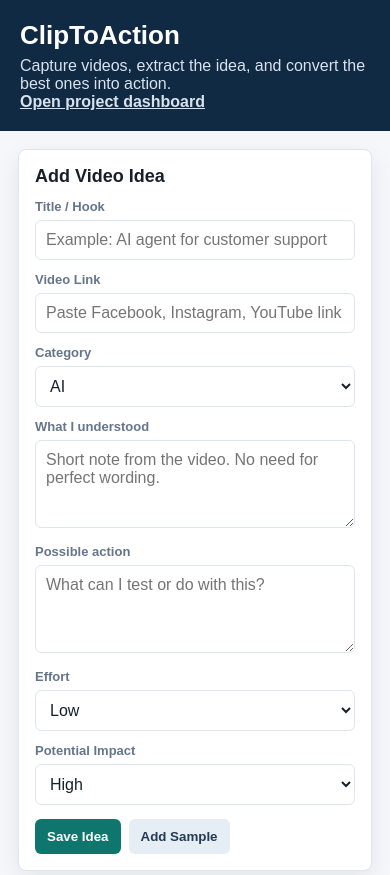
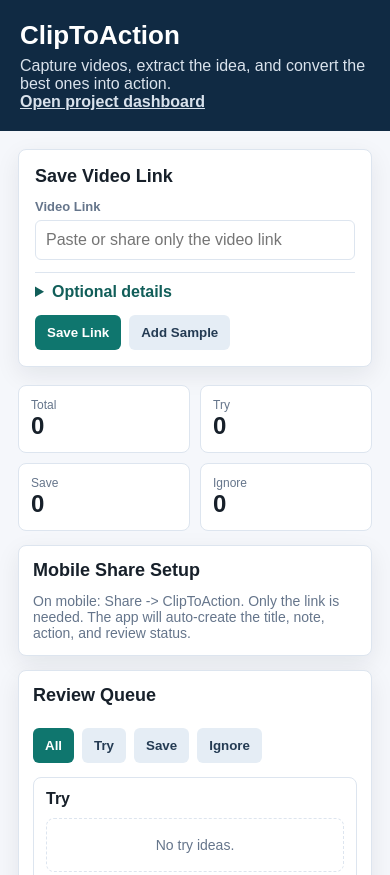
Before and after one commit to Jaiswalmagic1/ClipToAction, a plain HTML site: page index.html in a window 390 px wide. Shown: the top 875 px of the page. Drawn offline with Linux system fonts and the light colour scheme.

Commit message:
Make capture link-only by default

```diff
--- a/index.html
+++ b/index.html
@@ -135,6 +135,8 @@
     }
     .panel { padding: 14px; margin-bottom: 14px; }
     .help-text { margin: 0; color: var(--muted); font-size: 14px; }
+    details { margin-top: 12px; border-top: 1px solid var(--line); padding-top: 10px; }
+    details summary { cursor: pointer; color: var(--accent-dark); font-weight: 700; }
     @media (max-width: 1050px) {
       main { grid-template-columns: 1fr; }
       aside { position: static; }
@@ -155,18 +157,21 @@
 
   <main>
     <aside>
-      <h2>Add Video Idea</h2>
+      <h2>Save Video Link</h2>
       <form id="ideaForm">
+        <label for="url">Video Link</label>
+        <input id="url" type="url" required placeholder="Paste or share only the video link">
+
+        <details>
+          <summary>Optional details</summary>
+
           <label for="title">Title / Hook</label>
-        <input id="title" required placeholder="Example: AI agent for customer support">
-
-        <label for="url">Video Link</label>
-        <input id="url" type="url" placeholder="Paste Facebook, Instagram, YouTube link">
+          <input id="title" placeholder="Auto-created from link if blank">
 
           <label for="category">Category</label>
           <select id="category">
+            <option>Business</option>
             <option>AI</option>
-          <option>Business</option>
             <option>Marketing</option>
             <option>Operations</option>
             <option>Finance</option>
@@ -175,10 +180,10 @@
           </select>
 
           <label for="notes">What I understood</label>
-        <textarea id="notes" placeholder="Short note from the video. No need for perfect wording."></textarea>
+          <textarea id="notes" placeholder="Optional. The app can create this later."></textarea>
 
           <label for="action">Possible action</label>
-        <textarea id="action" placeholder="What can I test or do with this?"></textarea>
+          <textarea id="action" placeholder="Optional. The app will create a default action."></textarea>
 
           <label for="effort">Effort</label>
           <select id="effort">
@@ -193,9 +198,10 @@
             <option>Medium</option>
             <option>Low</option>
           </select>
+        </details>
 
         <div class="actions">
-          <button type="submit">Save Idea</button>
+          <button type="submit">Save Link</button>
           <button type="button" class="secondary" id="sampleBtn">Add Sample</button>
         </div>
       </form>
@@ -205,7 +211,7 @@
       <div class="stats" id="stats"></div>
       <section class="panel" id="installHelp">
         <h2>Mobile Share Setup</h2>
-        <p class="help-text">On mobile: open this site in Chrome, add it to your home screen, then use Share -> ClipToAction from YouTube, Instagram, Facebook, or any page with a link.</p>
+        <p class="help-text">On mobile: Share -> ClipToAction. Only the link is needed. The app will auto-create the title, note, action, and review status.</p>
       </section>
 
       <section class="panel">
@@ -236,7 +242,35 @@
     function extractUrl(...values) {
       const combined = values.filter(Boolean).join(" ");
       const match = combined.match(/https?:\/\/[^\s]+/i);
-      return match ? match[0] : "";
+      return match ? match[0].replace(/[),.]+$/, "") : "";
+    }
+
+    function platformFromUrl(url) {
+      try {
+        const host = new URL(url).hostname.replace("www.", "");
+        if (host.includes("youtube") || host.includes("youtu.be")) return "YouTube";
+        if (host.includes("instagram")) return "Instagram";
+        if (host.includes("facebook") || host.includes("fb.watch")) return "Facebook";
+        if (host.includes("linkedin")) return "LinkedIn";
+        return host.split(".")[0].replace(/^./, (c) => c.toUpperCase());
+      } catch {
+        return "Video";
+      }
+    }
+
+    function buildIdeaFromLink(raw) {
+      const url = extractUrl(raw.url, raw.text, raw.title);
+      const platform = platformFromUrl(url);
+      const cleanText = (raw.text || "").replace(url, "").trim();
+      return {
+        title: (raw.title || cleanText || `${platform} video idea`).trim(),
+        url,
+        category: raw.category || "Business",
+        notes: cleanText || raw.notes || `Saved from ${platform}. Review the video and extract the useful idea.`,
+        action: raw.action || "Review this link and decide the next business action.",
+        effort: raw.effort || "Low",
+        impact: raw.impact || "High"
+      };
     }
 
     function loadPendingShare() {
@@ -249,14 +283,10 @@
       const stored = JSON.parse(localStorage.getItem("cliptoaction-pending-share") || "null");
       if (stored) localStorage.removeItem("cliptoaction-pending-share");
       const share = stored || direct;
-      const sharedUrl = extractUrl(share.url, share.text);
-      if (!share.title && !share.text && !sharedUrl) return;
-      document.getElementById("title").value = share.title || "Shared video idea";
-      document.getElementById("url").value = sharedUrl;
-      document.getElementById("notes").value = share.text ? share.text.replace(sharedUrl, "").trim() : "";
-      document.getElementById("action").value = "Review this video and decide: Try, Save, or Ignore.";
+      const idea = buildIdeaFromLink(share);
+      if (!idea.url) return;
+      addIdea(idea);
       history.replaceState({}, document.title, location.pathname);
-      document.getElementById("title").focus();
     }
 
     if ("serviceWorker" in navigator) {
@@ -284,15 +314,16 @@
     }
 
     function addIdea(raw) {
+      const built = raw.url && (!raw.title || !raw.notes || !raw.action) ? buildIdeaFromLink(raw) : raw;
       const idea = {
         id: Date.now().toString(),
-        title: raw.title.trim(),
-        url: raw.url.trim(),
-        category: raw.category,
-        notes: raw.notes.trim(),
-        action: raw.action.trim(),
-        effort: raw.effort,
-        impact: raw.impact,
+        title: (built.title || "Video idea").trim(),
+        url: built.url.trim(),
+        category: built.category || "Business",
+        notes: (built.notes || "Review this link and capture the useful idea.").trim(),
+        action: (built.action || "Decide whether to Try, Save, or Ignore.").trim(),
+        effort: built.effort || "Low",
+        impact: built.impact || "High",
         status: "Save",
         createdAt: new Date().toISOString()
       };
```
Also changed, not shown: project_dashboard.html (+3 -1 lines). Lines whose indentation alone changed are shown as unchanged.
